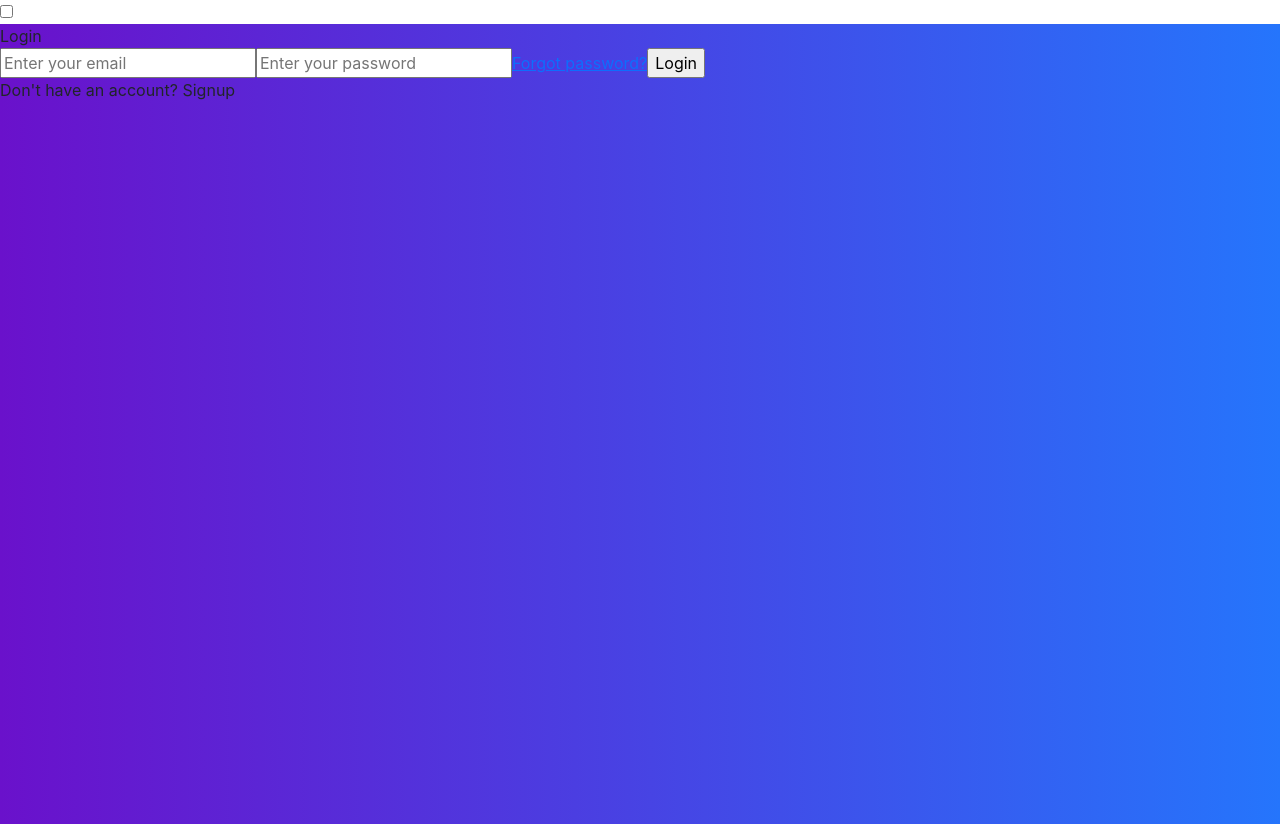
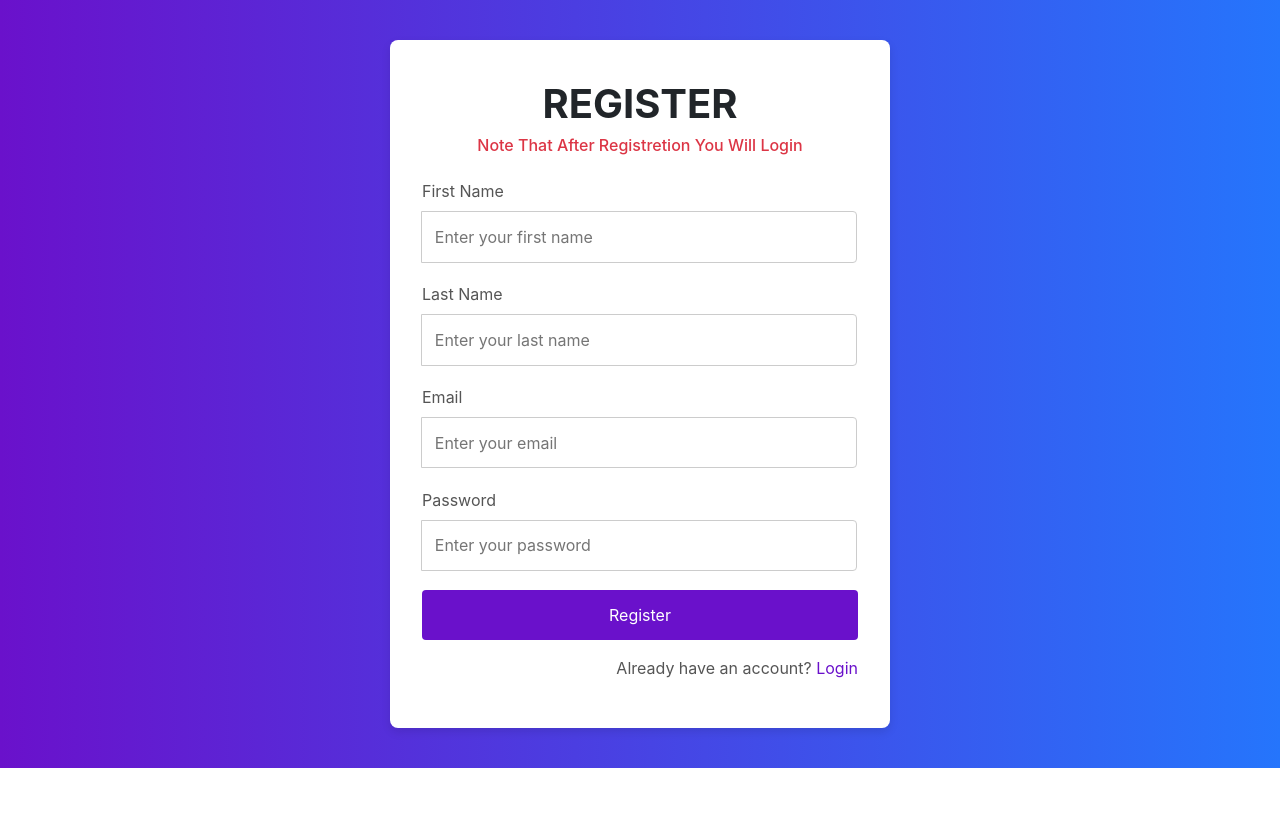
Before and after one commit to Marawan-Saqr/Todo-App, a React (Create React App) app: page /register in a window 1280 px wide. After the commit the page ends 800 px from the top, so only its background shows below. Built offline with nearby package versions, Linux system fonts and the light colour scheme.

Commit message:
Added Auth Functionalty

```diff
--- a/src/Components/Auth/Login/Login.css
+++ b/src/Components/Auth/Login/Login.css
@@ -10,6 +10,7 @@
   box-shadow: 0 4px 10px rgba(0, 0, 0, 0.1);
   width: 90%;
   max-width: 500px;
+  margin: 40px 0px;
 }
 
 
@@ -18,7 +19,7 @@
 }
 
 .login .input-group {
-  margin-bottom: 1.5rem;
+  margin-bottom: 1.2rem;
   text-align: left;
 }
 
--- a/src/Components/Auth/Login/Login.jsx
+++ b/src/Components/Auth/Login/Login.jsx
@@ -1,5 +1,5 @@
 import React from "react";
-import { Link, useNavigate, useState } from "react-router-dom";
+import { Link, useNavigate } from "react-router-dom";
 import { useForm } from "react-hook-form";
 import { z } from "zod";
 import Swal from 'sweetalert2';
@@ -21,14 +21,13 @@ const Login = () => {
 
 
   // Destruct From React Hook Form
-  const { register, handleSubmit, formState: { errors } } = useForm({
-    mode: 'onTouched',
-    resolver: zodResolver(schema),
-  });
+  const { register, handleSubmit, formState: { errors } } = useForm({ mode: 'onTouched', resolver: zodResolver(schema) });
 
 
+  // Login Function
   const onSubmit = async (data) => {
     try {
+      // Success Case
       const response = await axios.post("http://ec2-16-171-24-86.eu-north-1.compute.amazonaws.com/api/auth/login", data);
       const token = response.data.accessToken;
       if (token) {
@@ -40,21 +39,28 @@ const Login = () => {
           icon: 'success',
           confirmButtonText: 'OK'
         }).then(() => {
-          navigate("/register");
-        });
-      } else {
-        Swal.fire({
-          title: 'Error!',
-          text: 'No token received. Please try again.',
-          icon: 'error',
-          confirmButtonText: 'OK'
-        });
-      }
+          navigate("/system");
+      });
+    }
+    // Error Cases
     } catch (error) {
       console.error("Login failed:", error);
+      console.error("Login failed:", error.response.data.message);
+      let errorMessage = 'Login failed. Invalid Email Or Password.';
+      if (error.response) {
+        if (error.response.status === 400) {
+          errorMessage = 'Invalid Email or Password.';
+        } else {
+          errorMessage = `Error ${error.response.status}: ${error.response.data.message || 'Something went wrong.'}`;
+        }
+      } else if (error.request) {
+        errorMessage = 'Unable to connect to the server. Please check your internet connection and try again.';
+      } else {
+        errorMessage = `An error occurred: ${error.message || 'Unknown error'}`;
+      }
       Swal.fire({
         title: 'Error!',
-        text: 'Login failed. Please check your credentials and try again.',
+        text: errorMessage,
         icon: 'error',
         confirmButtonText: 'OK'
       });
@@ -78,7 +84,7 @@ const Login = () => {
               placeholder="Enter your email"
               {...register("email")}
             />
-            {errors.email && <p className="text-danger mt-2">{errors.email.message}</p>} {/* Use text-danger for error message */}
+            {errors.email && <p className="text-danger mt-2">{errors.email.message}</p>}
           </div>
 
 
@@ -91,7 +97,7 @@ const Login = () => {
               placeholder="Enter your password"
               {...register("password")}
             />
-            {errors.password && <p className="text-danger mt-2">{errors.password.message}</p>} {/* Use text-danger for error message */}
+            {errors.password && <p className="text-danger mt-2">{errors.password.message}</p>}
           </div>
 
 
--- a/src/Components/Auth/Register/Register.css
+++ b/src/Components/Auth/Register/Register.css
@@ -1,17 +1,73 @@
-
-* {
-  margin: 0;
-  padding: 0;
-  box-sizing: border-box;
-  font-family: 'Poppins', sans-serif;
+.register {
+  background: linear-gradient(to right, #6a11cb, #2575fc);
 }
 
-body {
-  display: flex;
-  justify-content: center;
-  align-items: center;
-  min-height: 100vh;
-  background: #009579;
+.register .form-container {
+  background: white;
+  padding: 2rem;
+  border-radius: 8px;
+  box-shadow: 0 4px 10px rgba(0, 0, 0, 0.1);
+  width: 90%;
+  max-width: 500px;
+  margin: 40px 0px;
+}
+
+
+.register .form-container h1 {
+  text-transform: uppercase;
+}
+
+.register .input-group {
+  margin-bottom: 1.2rem;
+  text-align: left;
+}
+
+.register .input-group label {
+  display: block;
+  margin-bottom: 0.5rem;
+  color: #555;
+}
+
+.register .input-group input {
+  width: 100%;
+  padding: 0.8rem;
+  border: 1px solid #ccc;
+  border-radius: 4px;
+  transition: border-color 0.3s;
+}
+
+.register .input-group input:focus {
+  border-color: #6a11cb;
+  outline: none;
+}
+
+.register .btn {
+  background-color: #6a11cb;
+  color: white;
+  padding: 0.8rem;
+  border: none;
+  border-radius: 4px;
+  cursor: pointer;
+  width: 100%;
+  transition: background-color 0.3s;
+}
+
+.register .btn:hover {
+  background-color: #2575fc;
+}
+
+.register .register-link {
+  margin-top: 1rem;
+  color: #555;
+}
+
+.register .register-link a {
+  color: #6a11cb;
+  text-decoration: none;
+}
+
+.register .register-link a:hover {
+  text-decoration: underline;
 }
 
 .auth-container {
--- a/src/Components/Auth/Register/Register.jsx
+++ b/src/Components/Auth/Register/Register.jsx
@@ -1,22 +1,135 @@
+import React from "react";
+import { Link, useNavigate } from "react-router-dom";
+import { useForm } from "react-hook-form";
+import { z } from "zod";
+import Swal from 'sweetalert2';
+import { zodResolver } from "@hookform/resolvers/zod";
+import axios from 'axios';
+import "./Register.css";
+
 const Register = () => {
+
+  // Component States
+  const navigate = useNavigate();
+
+
+  // Zod Schema
+  const schema = z.object({
+    email: z.string().nonempty("Email is required").email("Invalid email address"),
+    password: z
+      .string()
+      .nonempty("Password is required")
+      .min(8, "Password must be at least 8 characters long")
+      .regex(/[A-Z]/, "Password must contain at least one uppercase letter")
+      .regex(/[0-9]/, "Password must contain at least one number")
+      .regex(/[!@#$%^&*(),.?":{}|<>]/, "Password must contain at least one special character"),
+    firstName: z.string().nonempty("First name is required"),
+    lastName: z.string().nonempty("Last name is required"),
+  });
+
+
+
+  // Destruct From React Hook Form
+  const { register, handleSubmit, formState: { errors } } = useForm({
+    mode: 'onTouched',
+    resolver: zodResolver(schema),
+  });
+
+
+  // Register Function
+  const onSubmit = async (data) => {
+    try {
+      const response = await axios.post("http://ec2-16-171-24-86.eu-north-1.compute.amazonaws.com/api/auth/register", data);
+      if (response.status === 201) {
+        Swal.fire({
+          title: 'Success!',
+          text: response.data.message || 'You have registered successfully!',
+          icon: 'success',
+          confirmButtonText: 'OK',
+        }).then(() => {
+          navigate("/login");
+        });
+      }
+    } catch (error) {
+      if (error.response) {
+        console.error("Registration failed:", error.response.data);
+        Swal.fire({
+          title: 'Error!',
+          text: `Registration failed: ${error.response.data.message || 'Unknown error'}`,
+          icon: 'error',
+          confirmButtonText: 'OK'
+        });
+      }
+    }
+  };
+
+
   return (
-    <div className="auth-container">
-      <input type="checkbox" id="auth-toggle" />
-      <div className="form login">
-        <header>Login</header>
-        <form>
-          <input type="text" placeholder="Enter your email" />
-          <input type="password" placeholder="Enter your password" />
-          <a href="efefef">Forgot password?</a>
-          <input type="button" className="button" value="Login" />
+    <div className="register d-flex justify-content-center align-items-center">
+      <div className="form-container">
+        <h1 className="text-center pt-2 pb-2 mb-0 fw-bold">Register</h1>
+        <h6 className="text-center text-danger mb-4">Note That After Registretion You Will Login</h6>
+        <form onSubmit={handleSubmit(onSubmit)}>
+          <div className="input-group">
+            {/* First Name */}
+            <label htmlFor="firstName">First Name</label>
+            <input
+              type="text"
+              id="firstName"
+              placeholder="Enter your first name"
+              {...register("firstName")}
+            />
+            {errors.firstName && <p className="text-danger mt-2">{errors.firstName.message}</p>}
+          </div>
+
+
+          <div className="input-group">
+            {/* Last Name */}
+            <label htmlFor="lastName">Last Name</label>
+            <input
+              type="text"
+              id="lastName"
+              placeholder="Enter your last name"
+              {...register("lastName")}
+            />
+            {errors.lastName && <p className="text-danger mt-2">{errors.lastName.message}</p>}
+          </div>
+
+
+          <div className="input-group">
+            {/* Email */}
+            <label htmlFor="email">Email</label>
+            <input
+              type="email"
+              id="email"
+              placeholder="Enter your email"
+              {...register("email")}
+            />
+            {errors.email && <p className="text-danger mt-2">{errors.email.message}</p>}
+          </div>
+
+
+          <div className="input-group">
+            {/* Password */}
+            <label htmlFor="password">Password</label>
+            <input
+              type="password"
+              id="password"
+              placeholder="Enter your password"
+              {...register("password")}
+            />
+            {errors.password && <p className="text-danger mt-2">{errors.password.message}</p>}
+          </div>
+
+
+          <button type="submit" className="btn">Register</button>
         </form>
-        <div className="toggle-link">
-          <span>
-            Don't have an account? <label htmlFor="auth-toggle">Signup</label>
-          </span>
-        </div>
+        <p className="register-link text-end">
+          Already have an account? <Link to="/login">Login</Link>
+        </p>
       </div>
     </div>
-  )
-}
+  );
+};
+
 export default Register;
```
